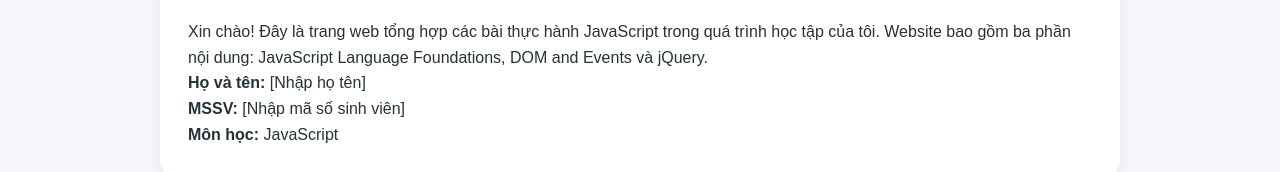
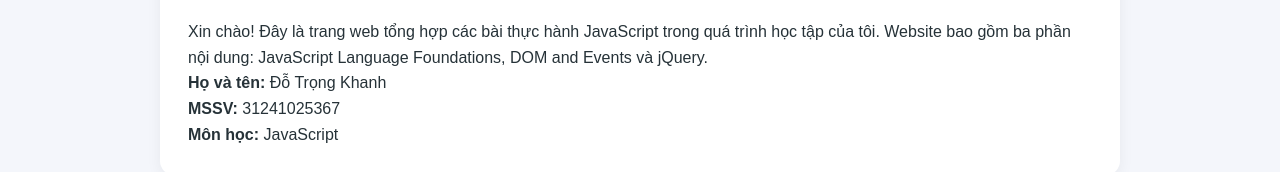
Before and after one commit to trkhanh141/Tuan3-VeNha, a plain HTML site: page JavaScript-Labs/index.html in a window 1280 px wide. Shown: the part 329-501 px from the top of the page. Drawn offline with Linux system fonts and the light colour scheme.

Commit message:
Update index.html

```diff
--- a/JavaScript-Labs/index.html
+++ b/JavaScript-Labs/index.html
@@ -123,8 +123,8 @@
                 Foundations, DOM and Events và jQuery.
             </p>
 
-            <p><strong>Họ và tên:</strong> [Nhập họ tên]</p>
-            <p><strong>MSSV:</strong> [Nhập mã số sinh viên]</p>
+            <p><strong>Họ và tên:</strong> Đỗ Trọng Khanh </p>
+            <p><strong>MSSV:</strong> 31241025367 </p>
             <p><strong>Môn học:</strong> JavaScript</p>
         </section>
 
```
